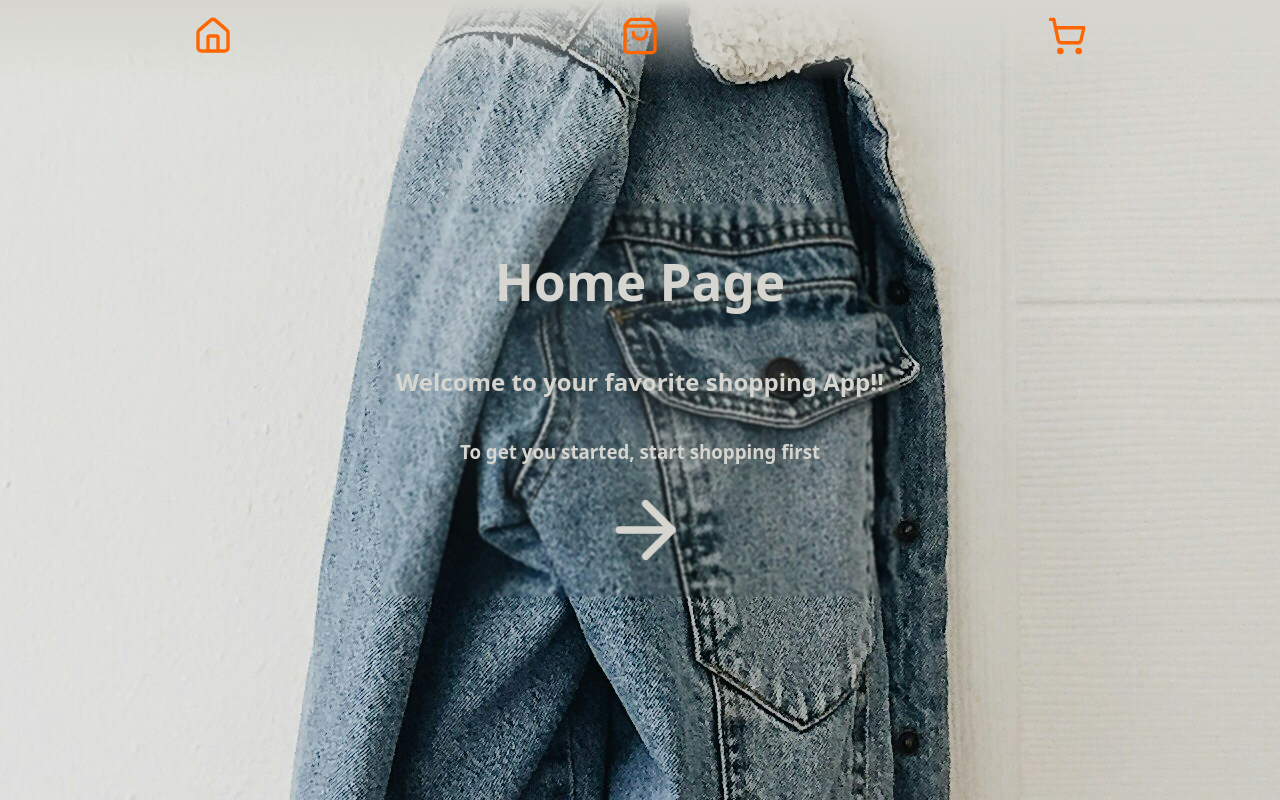
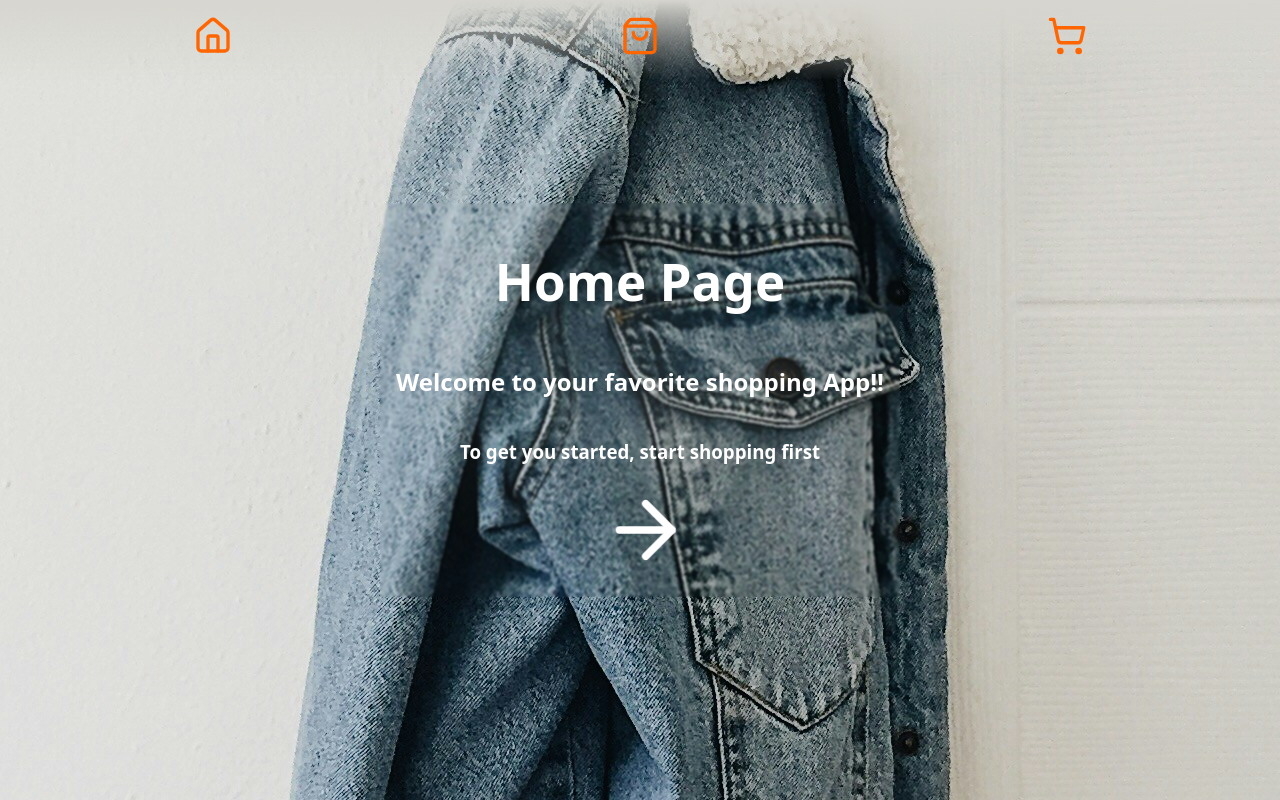
Before and after one commit to carlosmperezm/shopping-cart, a React (Vite) app: page /home in a window 1280 px wide. Built offline with nearby package versions, Linux system fonts and the light colour scheme.

Commit message:
Fix: deployment app does not pick up the colors

```diff
--- a/src/components/link/index.jsx
+++ b/src/components/link/index.jsx
@@ -1,5 +1,5 @@
 import styles from "./styles.module.css";
-import "../../colors.module.css";
+// import "../../colors.module.css";
 import { NavLink } from "react-router";
 
 export default function Link({ children, to, itemsQuantity }) {
--- a/src/components/navbar/index.jsx
+++ b/src/components/navbar/index.jsx
@@ -1,5 +1,5 @@
 import styles from "./styles.module.css";
-import "../../colors.module.css";
+// import "../../colors.module.css";
 import Link from "../link";
 import { ShoppingCart } from "lucide-react";
 import { House } from "lucide-react";
--- a/src/components/product-card/index.jsx
+++ b/src/components/product-card/index.jsx
@@ -1,5 +1,5 @@
 import styles from "./styles.module.css";
-import "../../colors.module.css";
+// import "../../colors.module.css";
 import "../../measures.module.css";
 import QuantityInput from "../quantity-input";
 import AddToCartButton from "../add-to-cart-button";
@@ -23,7 +23,7 @@ export default function ProductCard({ productData }) {
     }
     if (productInCart && product.quantity === productInCart.quantity) {
       alert(
-        "Product with this quantity is already in the cart. Please change the quantity"
+        "Product with this quantity is already in the cart. Please change the quantity",
       );
     } else if (productInCart) {
       saveProducts([...productsWithoutCurrentProduct, productToSave]);
--- a/src/main.jsx
+++ b/src/main.jsx
@@ -1,6 +1,7 @@
 import { StrictMode } from "react";
 import { createRoot } from "react-dom/client";
 import "./index.css";
+import "./colors.css";
 import { createBrowserRouter, RouterProvider } from "react-router";
 import routes from "./routes";
 
@@ -9,5 +10,5 @@ const router = createBrowserRouter(routes);
 createRoot(document.getElementById("root")).render(
   <StrictMode>
     <RouterProvider router={router} />
-  </StrictMode>
+  </StrictMode>,
 );
--- a/src/pages/home/styles.module.css
+++ b/src/pages/home/styles.module.css
@@ -1,7 +1,7 @@
 .container {
   width: 100dvw;
   height: 100dvh;
-  background: center url('../../assets/home.jpg');
+  background: center url("../../assets/home.jpg");
   display: flex;
   flex-direction: column;
   justify-content: center;
@@ -14,7 +14,7 @@
   justify-content: center;
   align-items: center;
   padding: 1rem;
-  color: var(--background-color1);
+  color: white;
   text-align: center;
   background: radial-gradient(closest-side, #ddd2, transparent);
   backdrop-filter: blur(1px);
@@ -22,7 +22,7 @@
 
 .link {
   animation: translate 1s alternate-reverse infinite;
-  color: var(--background-color1);
+  color: white;
 }
 
 .link:hover svg {
@@ -42,5 +42,4 @@
   to {
     transform: translateX(10px);
   }
-
 }
```
Also changed, not shown: src/colors.css (renamed from src/colors.module.css).
